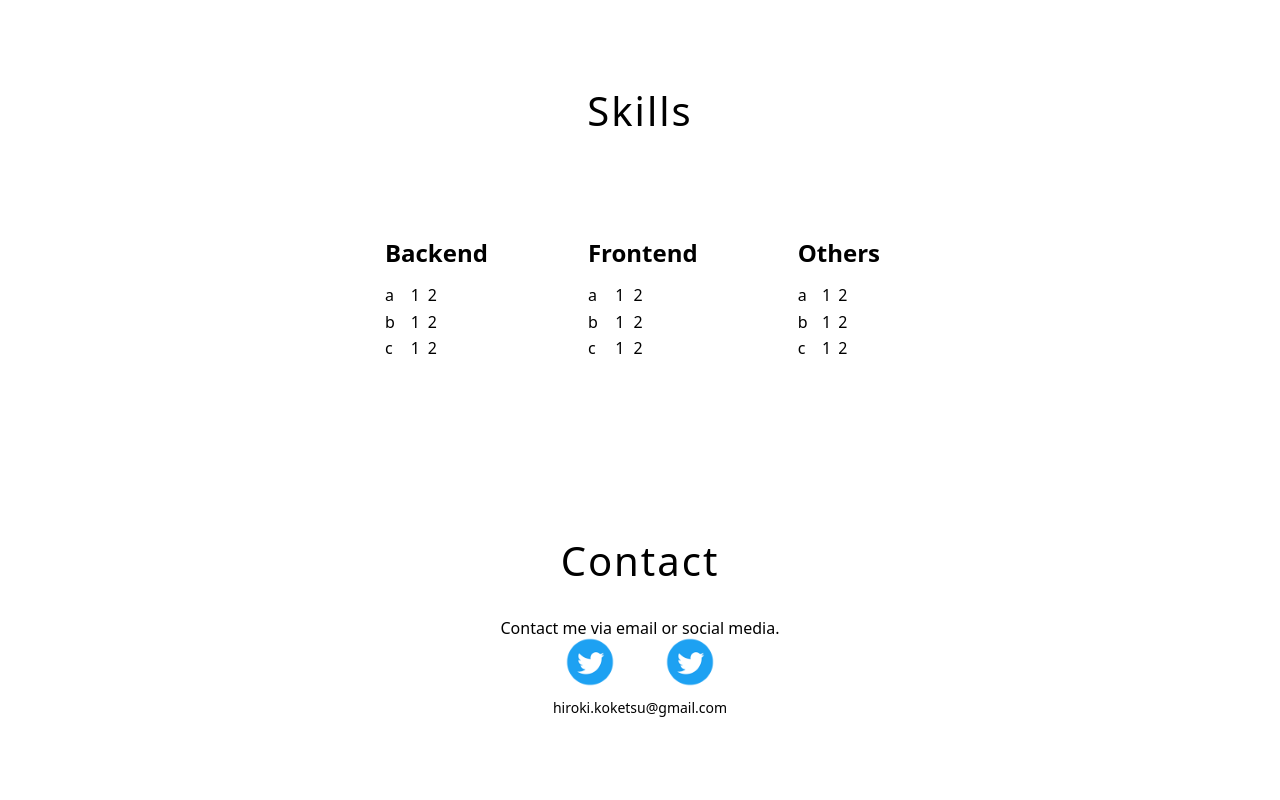
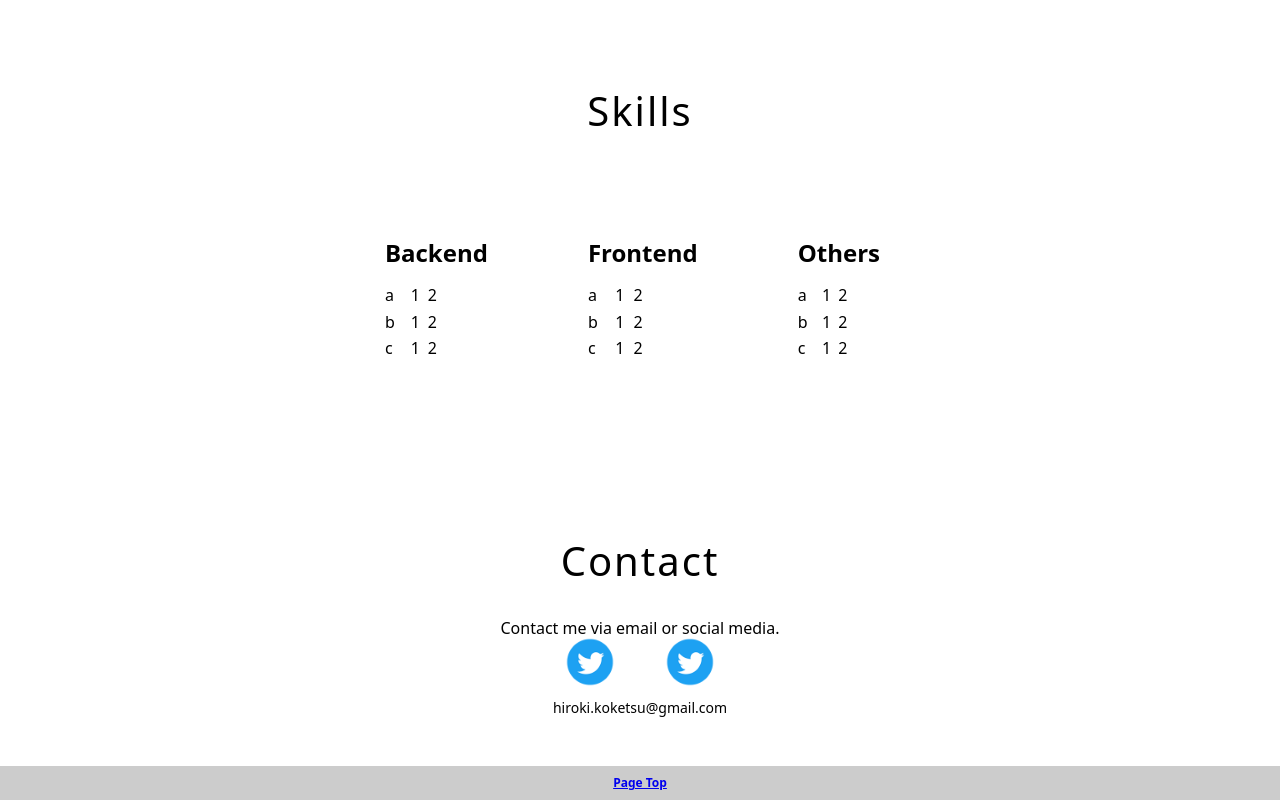
Before and after one commit to hkoketsu/portfolio, a Gatsby site: page / in a window 1280 px wide. Shown: the part 2424-3224 px from the top of the page. Before the commit the page ends 3190 px from the top, so only its background shows below. Built offline with nearby package versions, Linux system fonts and the light colour scheme; Gatsby itself is replaced by a stand-in of ours.

Commit message:
Add footer

```diff
--- /dev/null
+++ b/src/components/Footer.tsx
@@ -0,0 +1,24 @@
+import styled from "@emotion/styled";
+import { Link } from "gatsby";
+
+const Footer: React.FC = () => (
+  <footer id="footer">
+    <PageTop>
+      <Link to='#header'>
+        Page Top
+      </Link>
+    </PageTop>
+  </footer>
+)
+
+export default Footer;
+
+const PageTop = styled.div`
+  font-size: 12px;
+  font-weight: bold;
+  display: block;
+  padding: 10px;
+  cursor: pointer;
+  text-align: center;
+  background-color: #ccc;
+`
--- a/src/components/Header.tsx
+++ b/src/components/Header.tsx
@@ -9,7 +9,7 @@ interface HeaderProps {
 }
 
 const Header: React.FC<HeaderProps> = ({ title }) => (
-  <StyledHeader>
+  <StyledHeader id='header'>
     <HeaderInner>
       <HeaderTitle>{title}</HeaderTitle>
     </HeaderInner>
--- a/src/layouts/index.tsx
+++ b/src/layouts/index.tsx
@@ -9,6 +9,7 @@ import Header from '../components/Header'
 import LayoutRoot from './LayoutRoot'
 import LayoutMain from './LayoutMain'
 import TopNav from '../components/nav/TopNav'
+import Footer from '../components/Footer'
 
 interface StaticQueryProps {
   site: {
@@ -44,6 +45,7 @@ const IndexLayout: React.FC = ({ children }) => (
         <TopNav/>
         <Header title={data.site.siteMetadata.title} />
         <LayoutMain>{children}</LayoutMain>
+        <Footer/>
       </LayoutRoot>
     )}
   />
```
